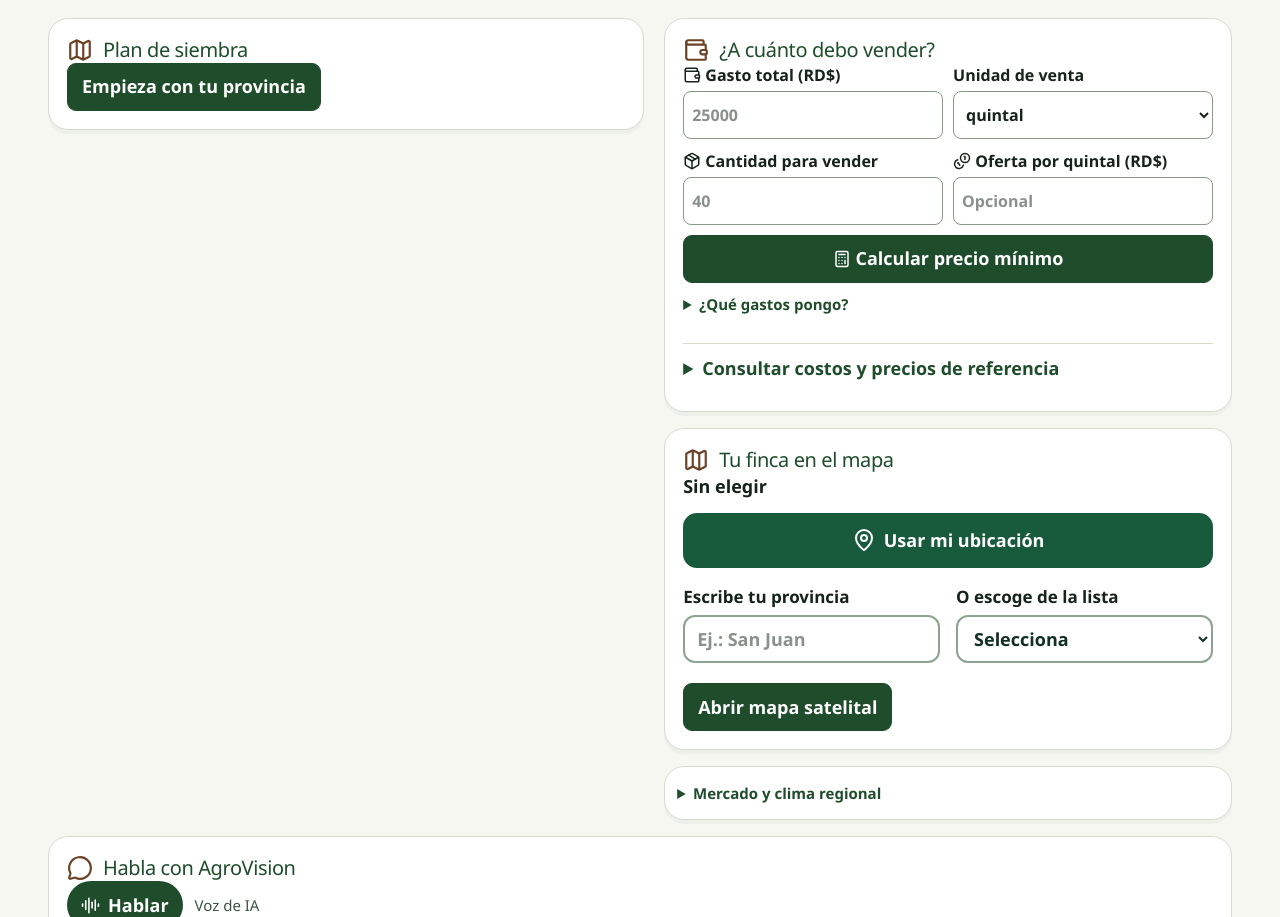
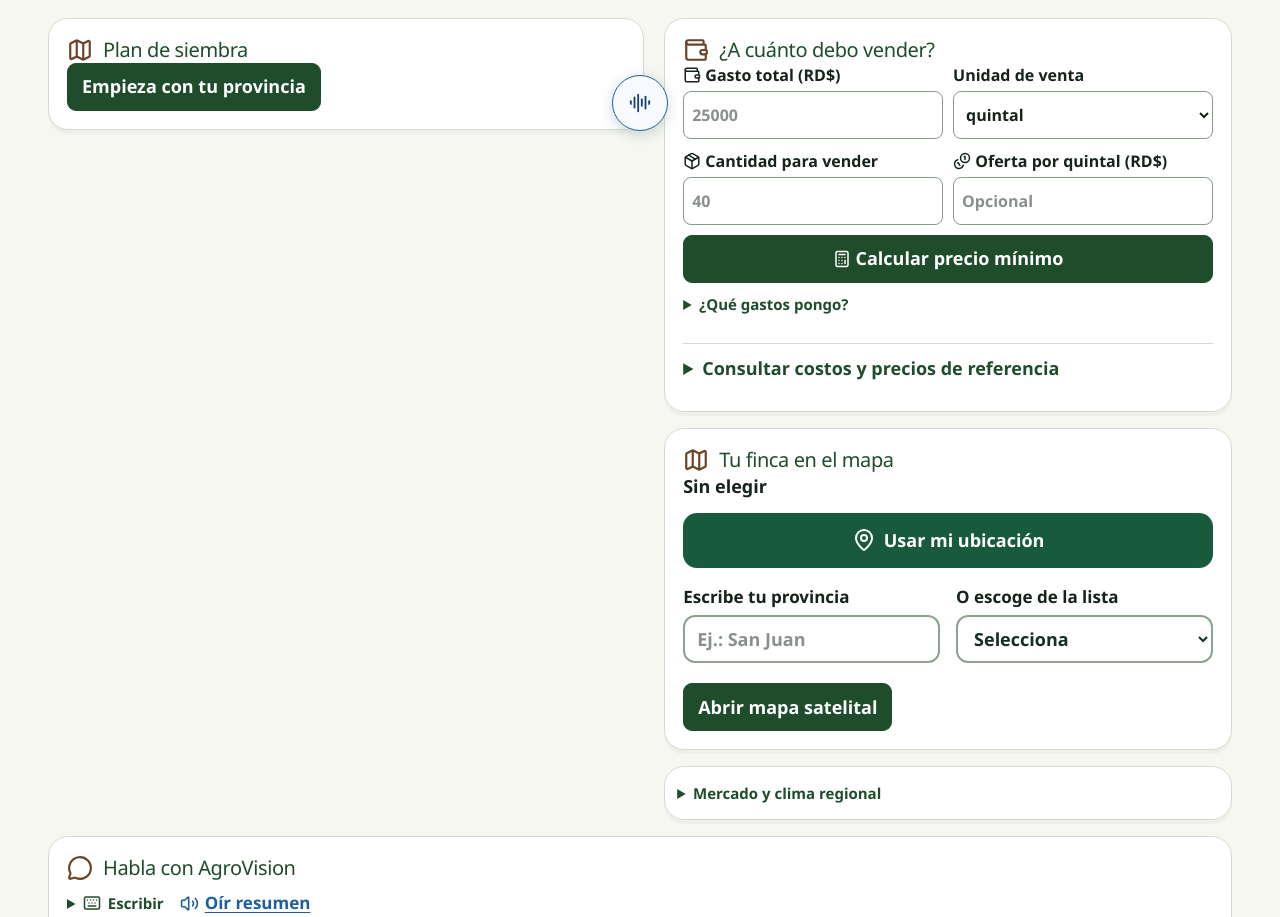
Before and after one commit to fraineralex/agrovision-spaceapps-2026, a Next.js app in the folder web/: page / in a window 1280 px wide. Shown: the part 655-1572 px from the top of the page. Built offline with nearby package versions, Linux system fonts and the light colour scheme.

Commit message:
feat: keep voice available in a floating orb

```diff
--- a/web/app/globals.css
+++ b/web/app/globals.css
@@ -482,12 +482,7 @@ h1 { color: var(--monte); }
 
 /* Compact voice controls. AI: Codex (OpenAI), 2026-11-14. Frainer review pending. */
 .voice-compact { color:var(--tinta); }
-.voice-controls { display:flex; gap:12px; align-items:center; flex-wrap:wrap; }
-.voice-controls button { min-height:48px; display:inline-flex; align-items:center; gap:8px; padding:8px 14px; border:0; border-radius:999px; font-weight:800; }
-.voice-start { background:var(--monte); color:#fff; }
-.voice-end { background:#9a311f; color:#fff; }
-.voice-controls [role=status] { display:inline-flex; align-items:center; gap:6px; font-size:15px; color:#3d5543; }
-.voice-controls svg, .voice-alternatives svg { width:19px; height:19px; }
+.voice-alternatives svg { width:19px; height:19px; }
 .voice-alternatives { display:flex; gap:16px; align-items:start; flex-wrap:wrap; }
 .voice-alternatives details[open] { flex:1 1 100%; }
 .voice-compact .voice-form { margin:0 0 8px; }
--- a/web/app/page.tsx
+++ b/web/app/page.tsx
@@ -199,7 +199,7 @@ export default function Home() {
       </div>
       </div>
 
-      <Fold id="voz" icon="🎙️" title="Habla con AgroVision"><VoiceAssistant key={`${selectedParcel}/${locationKey}/${month}/${irrigation}/${previous}/${crops.join(",")}`} selection={selection}/></Fold>
+      <Fold id="voz" icon="🎙️" title="Habla con AgroVision"><VoiceAssistant selection={selection}/></Fold>
 
       <details className="card landscape-details"><summary>Para técnicos: rotaciones de ejemplo con modelo de riego (San Juan)</summary>
         <p>Secuencias ilustrativas con riego neto modelado (NASA POWER + FAO-56) para el Valle de San Juan; en otras provincias, indicador genérico. Iconos: agua, clima, plagas, mercado.</p>
--- a/web/components/voice-assistant.tsx
+++ b/web/components/voice-assistant.tsx
@@ -1,7 +1,7 @@
 /* AI: Codex (OpenAI) and Claude (Anthropic), 2026-11-14. Frainer review pending. See AI_USAGE.md. */
 "use client";
-import { useEffect, useId, useMemo, useRef, useState } from "react";
-import { AudioLines, Captions, Keyboard, Mic, MicOff, PhoneOff, Volume2 } from "lucide-react";
+import { useEffect, useMemo, useRef, useState } from "react";
+import { AudioLines, Keyboard, Mic, MicOff, Square, Volume2 } from "lucide-react";
 import { experimental_useRealtime as useRealtime } from "@ai-sdk/react";
 import { gateway } from "@ai-sdk/gateway";
 import { REALTIME_MODEL, voiceInstructions, localAdviceText, type VoiceSelection } from "@/lib/voice-context";
@@ -14,20 +14,19 @@ export function VoiceAssistant({ selection }: { selection: VoiceSelection }) {
   const [messages, setMessages] = useState<Message[]>([]);
   const [busy, setBusy] = useState(false);
   const [muted, setMuted] = useState(false);
-  const [captions, setCaptions] = useState(false);
-  const dialog = useRef<HTMLDialogElement>(null);
-  const sessionTitle = useId();
+  const [sessionSelection, setSessionSelection] = useState<VoiceSelection>();
+  const sessionContext = sessionSelection ?? selection;
   const abort = useRef<AbortController | null>(null);
   const media = useRef<MediaStream | null>(null);
   const generation = useRef(0);
   const starting = useRef(false);
   const captureStarted = useRef(false);
   const [requesting, setRequesting] = useState(false);
-  const selectionQuery = useMemo(() => new URLSearchParams(Object.entries(selection).filter(([, value]) => value !== undefined && value !== null).map(([key, value]) => [key, typeof value === "object" ? JSON.stringify(value) : String(value)])).toString(), [selection]);
-  const config = useMemo(() => ({ instructions: voiceInstructions(selection), voice: "coral", outputModalities: ["audio"] as ["audio"], inputAudioTranscription: { model: "gpt-4o-mini-transcribe", language: "es" }, turnDetection: { type: "server-vad" as const, threshold: 0.5, silenceDurationMs: 600, prefixPaddingMs: 300 } }), [selection]);
+  const selectionQuery = useMemo(() => new URLSearchParams(Object.entries(sessionContext).filter(([, value]) => value !== undefined && value !== null).map(([key, value]) => [key, typeof value === "object" ? JSON.stringify(value) : String(value)])).toString(), [sessionContext]);
+  const config = useMemo(() => ({ instructions: voiceInstructions(sessionContext), voice: "coral", outputModalities: ["audio"] as ["audio"], inputAudioTranscription: { model: "gpt-4o-mini-transcribe", language: "es" }, turnDetection: { type: "server-vad" as const, threshold: 0.5, silenceDurationMs: 600, prefixPaddingMs: 300 } }), [sessionContext]);
   const realtime = useRealtime({ model, api: { token: `/api/voice/setup?${selectionQuery}` }, sessionConfig: config, startupTimeoutMs: 15_000,
     onToolCall: async ({ toolCall }) => {
-      const response = await fetch("/api/voice/tools", { method: "POST", headers: { "Content-Type": "application/json" }, body: JSON.stringify({ selection, name: toolCall.toolName, args: toolCall.args }), signal: AbortSignal.timeout(5000) });
+      const response = await fetch("/api/voice/tools", { method: "POST", headers: { "Content-Type": "application/json" }, body: JSON.stringify({ selection: sessionContext, name: toolCall.toolName, args: toolCall.args }), signal: AbortSignal.timeout(5000) });
       return response.ok ? response.json() : { error: "Local evidence unavailable. Say you do not know." };
     },
     onError: () => { stopVoice("Se cortó la voz. Intenta de nuevo o escribe."); },
@@ -56,7 +55,8 @@ export function VoiceAssistant({ selection }: { selection: VoiceSelection }) {
     setNotice("");
     setMuted(false);
     setRequesting(true);
-    dialog.current?.showModal();
+    // Keep the session on its starting farm and month while the page remains interactive.
+    setSessionSelection(selection);
     starting.current = true;
     const attempt = ++generation.current;
     try {
@@ -69,7 +69,6 @@ export function VoiceAssistant({ selection }: { selection: VoiceSelection }) {
     } catch (error) {
       if (attempt !== generation.current) return;
       releaseMedia();
-      dialog.current?.close();
       const name = error instanceof Error ? error.name : "";
       setNotice(name === "NotAllowedError" ? "Permite el micrófono en tu navegador." : !navigator.onLine ? "Sin internet. Puedes escuchar el resumen." : name === "NotFoundError" ? "No encontramos un micrófono." : "No se pudo iniciar la voz. Intenta de nuevo o escribe.");
     } finally {
@@ -82,7 +81,6 @@ export function VoiceAssistant({ selection }: { selection: VoiceSelection }) {
     setRequesting(false);
     realtime.disconnect();
     releaseMedia();
-    dialog.current?.close();
     window.speechSynthesis?.cancel();
     setNotice(message);
   }
@@ -134,36 +132,15 @@ export function VoiceAssistant({ selection }: { selection: VoiceSelection }) {
     } finally { if (abort.current === controller) { abort.current = null; setBusy(false); } }
   }
   const active = requesting || realtime.status === "connecting" || realtime.status === "connected";
-  const orbState = realtime.isPlaying ? "speaking" : muted ? "muted" : realtime.isCapturing ? "listening" : active ? "connecting" : "idle";
-  const voiceState = realtime.isPlaying ? "Hablando…" : muted ? "Micrófono silenciado" : realtime.isCapturing ? "Escuchando…" : active ? "Conectando…" : "Sesión terminada";
-  const latestCaption = realtime.messages.at(-1)?.parts.flatMap(part => part.type === "text" ? [part.text] : []).join(" ").trim();
+  const orbState = !active ? "idle" : realtime.isPlaying ? "speaking" : muted ? "muted" : realtime.isCapturing ? "listening" : "connecting";
+  const voiceStatus = { idle: notice, connecting: "Conectando…", listening: "Escuchando…", speaking: "Hablando…", muted: "Micrófono silenciado" }[orbState];
   const hangUp = () => stopVoice("Micrófono apagado.");
   return <section className="voice-compact" aria-label="Asistente de voz">
-    <div className="voice-controls">
-      <button type="button" className="voice-start" aria-haspopup="dialog" onClick={startVoice}>
-        <AudioLines aria-hidden="true"/> Hablar
-      </button>
-      <span role="status">{notice || "Voz de IA"}</span>
-    </div>
-    <dialog ref={dialog} className={session.dialog} aria-labelledby={sessionTitle} onCancel={event => { event.preventDefault(); hangUp(); }}>
-      <div className={session.session}>
-        <div className={session.header}>
-          <h3 id={sessionTitle} className={session.title}>Voz de AgroVision</h3>
-          <button type="button" className={session.control} aria-label="Subtítulos" aria-pressed={captions} title="Subtítulos" onClick={() => setCaptions(value => !value)}><Captions aria-hidden="true"/></button>
-        </div>
-        <div className={session.center}>
-          <div className={session.orb} data-state={orbState} aria-hidden="true"/>
-          <p className={session.status} role="status">{voiceState}</p>
-        </div>
-        {captions && <div className={session.captions} role="region" aria-label="Subtítulos de voz">{latestCaption || "Los subtítulos aparecerán aquí."}</div>}
-        <div className={session.actions}>
-          <button type="button" className={session.control} aria-label="Silenciar micrófono" aria-pressed={muted} disabled={!realtime.isCapturing} onClick={toggleMute}>
-            {muted ? <MicOff aria-hidden="true"/> : <Mic aria-hidden="true"/>} Silenciar
-          </button>
-          <button type="button" className={`${session.control} ${session.hangup}`} onClick={hangUp}><PhoneOff aria-hidden="true"/> Colgar</button>
-        </div>
-      </div>
-    </dialog>
+    <button type="button" className={session.orb} data-state={orbState} aria-label={active ? "Colgar" : "Hablar"} title={active ? "Toca para colgar" : "Hablar con AgroVision"} onClick={active ? hangUp : startVoice}
+      onKeyDown={event => { if (active && event.key === "Escape") { event.preventDefault(); hangUp(); } }}>
+      {active ? <Square aria-hidden="true"/> : <AudioLines aria-hidden="true"/>}
+    </button>
+    <p className={notice ? "note" : "sr-only"} role="status">{voiceStatus}</p>
     {(realtime.messages.length > 0 || messages.length > 0) && <details className="visual-details"><summary>Ver conversación</summary><div className="voice-compact-log" role="log" aria-label="Transcripción de la conversación">
       {realtime.messages.map(message => <p key={message.id}><strong>{message.role === "user" ? "Tú" : "AgroVision"}: </strong>{message.parts.filter(part => part.type === "text").map((part, index) => <span key={index}>{part.type === "text" ? part.text : ""}</span>)}</p>)}
       {messages.map((message, index) => <p key={index}><strong>{message.role === "user" ? "Tú" : "AgroVision"}: </strong>{message.content || "Pensando…"}</p>)}
@@ -171,6 +148,7 @@ export function VoiceAssistant({ selection }: { selection: VoiceSelection }) {
     <div className="voice-alternatives">
       <details className="visual-details"><summary><Keyboard aria-hidden="true"/> Escribir</summary><form className="voice-form" onSubmit={event => { event.preventDefault(); void send(draft); }}><input aria-label="Pregunta sobre esta parcela" placeholder="Tu pregunta" value={draft} maxLength={1800} onChange={event => setDraft(event.target.value)}/><button disabled={busy || !draft.trim()}>Enviar</button></form></details>
       {!active && <button type="button" className="link-button" onClick={() => { interrupt(); speak(localAdviceText(selection)); }}><Volume2 aria-hidden="true"/> Oír resumen</button>}
+      {realtime.isCapturing && <button type="button" className="link-button" aria-pressed={muted} onClick={toggleMute}>{muted ? <MicOff aria-hidden="true"/> : <Mic aria-hidden="true"/>} Silenciar micrófono</button>}
     </div>
     <details className="visual-details voice-privacy"><summary>Sobre el micrófono</summary><p>Durante la conversación se envía audio a AI Gateway. AgroVision no guarda grabaciones.</p></details>
   </section>;
--- a/web/components/voice-session.module.css
+++ b/web/components/voice-session.module.css
@@ -1,85 +1,50 @@
 /* AI: Codex (OpenAI), 2026-11-14. Frainer review pending. See AI_USAGE.md. */
-.dialog {
+.orb {
   position: fixed;
-  inset: 0;
-  margin: auto;
-  width: min(100% - 32px, 420px);
-  max-height: min(680px, 94dvh);
+  z-index: 40;
+  bottom: calc(14px + env(safe-area-inset-bottom));
+  left: 50%;
+  translate: -50% 0;
+  display: grid;
+  place-items: center;
+  width: 56px;
+  height: 56px;
   padding: 0;
-  border: 1px solid #cddccf;
-  border-radius: 28px;
-  background: #f4f9f6;
-  color: #142b22;
-  box-shadow: 0 16px 72px #0c282341;
+  border: 1px solid #275c9a;
+  border-radius: 50%;
+  isolation: isolate;
+  background: #f7faff;
+  color: #193f76;
+  box-shadow: 0 3px 14px #16315832;
+  cursor: pointer;
 }
 
-.dialog::backdrop { background: #10241eb3; }
-
-.session {
-  min-height: min(510px, 94dvh);
-  display: flex;
-  flex-direction: column;
-  padding: 22px 24px 24px;
+.orb svg { position: relative; width: 22px; height: 22px; }
+.orb:not([data-state="idle"]) {
+  border-color: #2d65b4;
+  background: #467ccc;
+  color: #112f58;
+  box-shadow: 0 4px 18px #163e743f;
 }
 
-.header, .actions { display: flex; align-items: center; justify-content: space-between; gap: 12px; }
-.title { margin: 0; font-size: 18px; font-weight: 750; }
-.center { flex: 1; display: grid; align-content: center; justify-items: center; gap: 22px; padding: 26px 0; text-align: center; }
-.orb {
-  position: relative;
-  isolation: isolate;
-  width: clamp(112px, 32vmin, 164px);
-  aspect-ratio: 1;
-  overflow: hidden;
-  border-radius: 50%;
-  background: #498fb7;
-  box-shadow: inset 0 1px 9px #ffffffa3, 0 12px 42px #15599538, 0 0 0 9px #c4e3e749;
+.orb:not([data-state="idle"]) svg { width: 12px; height: 12px; fill: currentColor; }
+.orb:not([data-state="idle"])::before {
+  content: "";
+  position: absolute;
+  inset: 0;
+  border-radius: inherit;
+  background:
+    radial-gradient(ellipse at 57% 72%, #f4f9ff 1%, #c2d5ff 25%, transparent 60%),
+    radial-gradient(ellipse at 29% 30%, #a8ceff 5%, transparent 65%),
+    linear-gradient(160deg, #285ccd 7%, #6292ed 54%, #b7cdf8 90%);
+  animation: current 8s ease-in-out infinite alternate;
 }
 
-.orb::before, .orb::after { content: ""; position: absolute; inset: -22%; }
-.orb::before {
-  background: radial-gradient(ellipse at 58% 71%, #eafff6 0%, #83e4d6 23%, transparent 55%),
-    radial-gradient(ellipse at 25% 23%, #bbdcff 3%, #578ddc 34%, transparent 67%),
-    radial-gradient(ellipse at 78% 36%, #2763a3 8%, #397eac 43%, #a6e3e1 72%);
-  animation: current 13s ease-in-out infinite alternate;
-}
-
-.orb::after { background: radial-gradient(circle at 36% 19%, #ffffff94, transparent 58%); }
-.orb[data-state="connecting"] { animation: breath 2s ease-in-out infinite; }
-.orb[data-state="speaking"] { animation: breath 1.35s ease-in-out infinite; }
-.orb[data-state="speaking"]::before { animation-duration: 3s; }
-.orb[data-state="muted"] { filter: grayscale(.8); }
-.orb[data-state="muted"]::before { animation-play-state: paused; }
-.status { margin: 0; font-size: 20px; font-weight: 750; }
-.captions { flex-shrink: 0; max-height: 92px; overflow-y: auto; margin: 0 0 18px; padding: 10px 12px; border-radius: 12px; background: #e2eee9; text-align: center; overflow-wrap: anywhere; font-size: 16px; }
-.actions { justify-content: center; margin-top: auto; }
-.control {
-  display: inline-flex;
-  justify-content: center;
-  align-items: center;
-  gap: 8px;
-  min-height: 48px;
-  border-radius: 999px;
-  border: 1px solid #94aaa0;
-  padding: 8px 15px;
-  background: #fff;
-  color: #142b22;
-  font-size: 15px;
-  font-weight: 750;
-}
-
-.control svg { width: 20px; height: 20px; flex-shrink: 0; }
-.control[aria-pressed="true"] { background: #d5e8df; border-color: #3e7261; }
-.control:disabled { opacity: .55; cursor: default; }
-.hangup { border-color: #8e321e; background: #9a311f; color: #fff; }
-@keyframes current { from { transform: rotate(-29deg) scale(.97); } to { transform: rotate(63deg) scale(1.13); } }
-@keyframes breath { 0%,100% { transform: scale(1); } 50% { transform: scale(1.06); } }
-
-@media (max-width: 520px) {
-  .dialog { width: 100%; height: 100dvh; max-width: none; max-height: none; border: 0; border-radius: 0; }
-  .session { min-height: 100%; padding: max(20px, env(safe-area-inset-top)) 18px max(24px, env(safe-area-inset-bottom)); }
-}
+.orb[data-state="connecting"]::before { opacity: .7; }
+.orb[data-state="speaking"]::before { animation-duration: 2s; }
+.orb[data-state="muted"]::before { filter: grayscale(.85); animation-play-state: paused; }
+@keyframes current { from { transform: rotate(-24deg); } to { transform: rotate(55deg); } }
 
 @media (prefers-reduced-motion: reduce) {
-  .orb, .orb::before { animation: none !important; }
+  .orb::before { animation: none !important; }
 }
```
Also changed, not shown: 2 other files (tests, documents, lock files or other folders).
